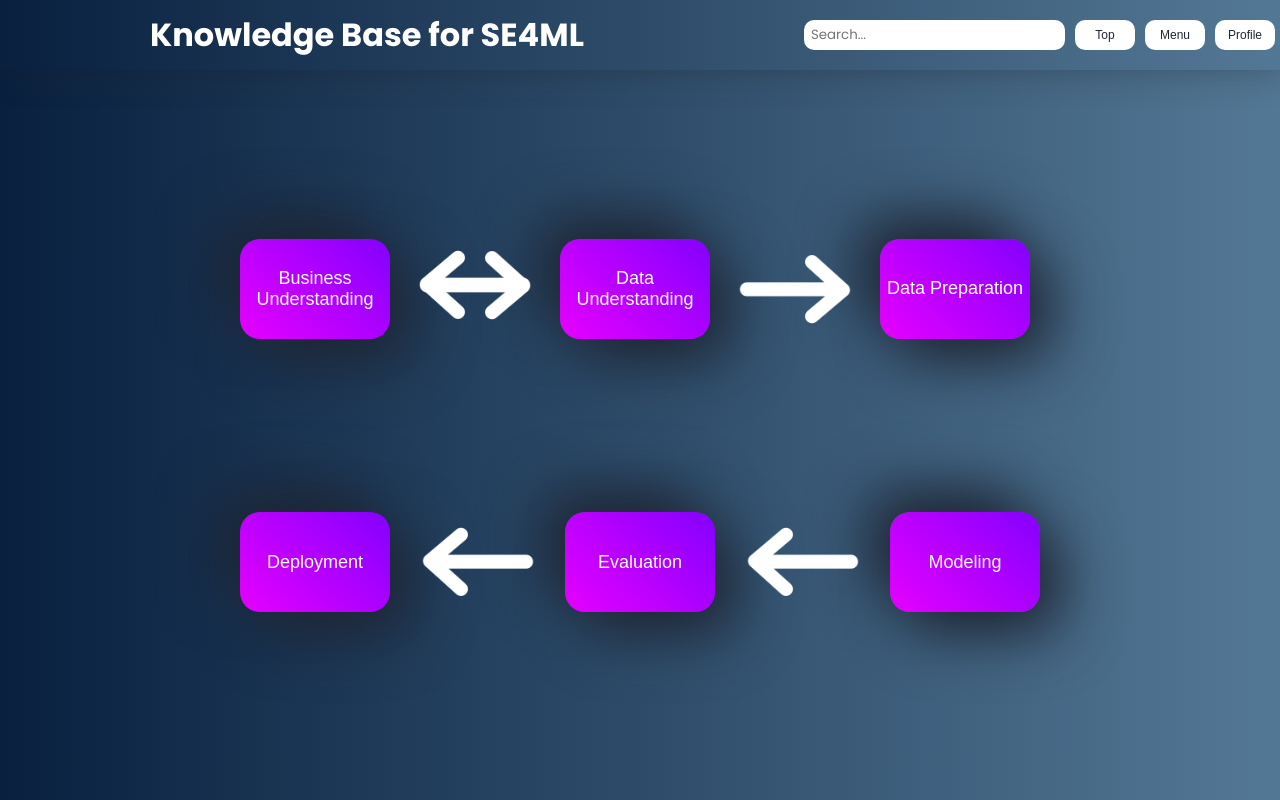
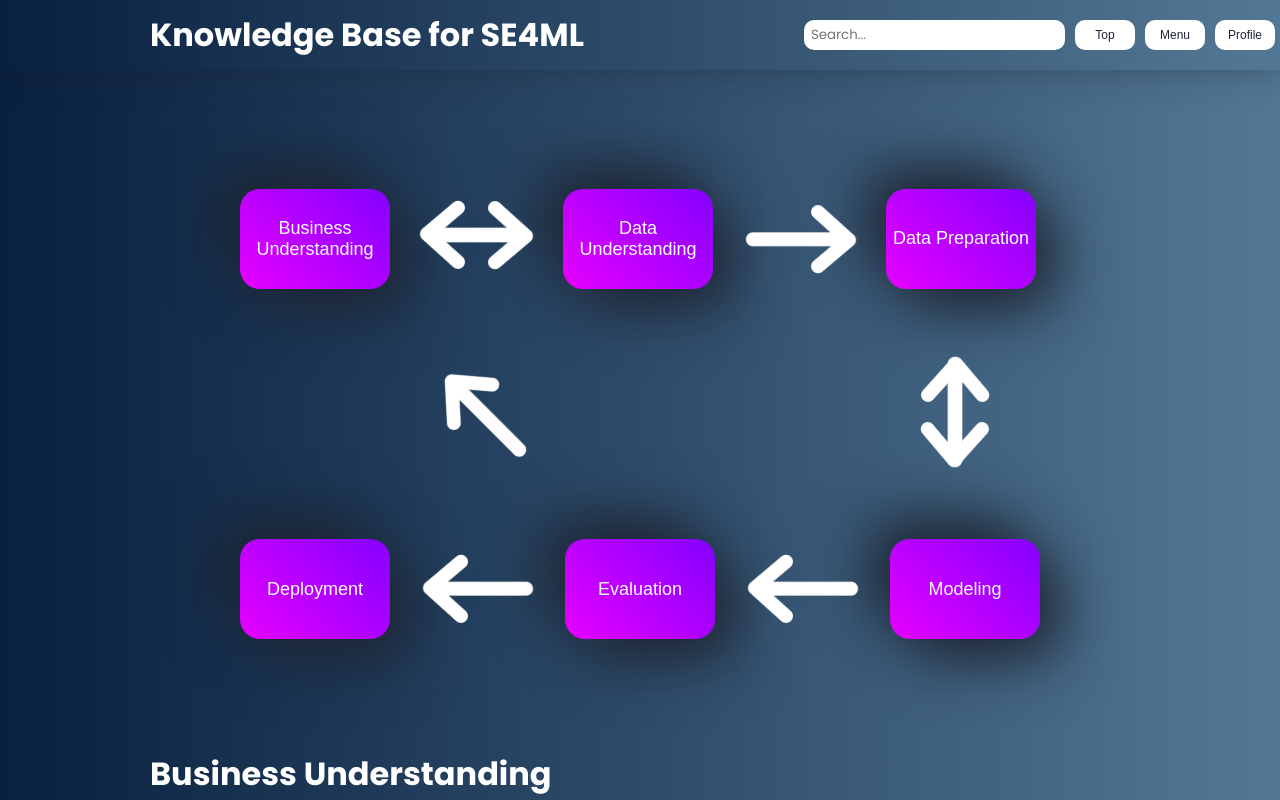
Before and after one commit to ennorondo/Knowledge-Base-4-ML, a React (Create React App) app: page / in a window 1280 px wide. Shown: the top 800 px of the page. Built offline with nearby package versions, Linux system fonts and the light colour scheme.

Commit message:
updated arrows

```diff
--- a/src/components/MLDP.css
+++ b/src/components/MLDP.css
@@ -1,5 +1,5 @@
 .development-process-container {
-  margin-top: 200px;
+  margin-top: 150px;
   height: 500px;
   width: 100%;
   padding-top: 100px;
@@ -16,7 +16,6 @@
 
 .upper-content {
   display: flex;
-  margin-bottom: 100px;
   align-items: center;
 }
 
@@ -57,6 +56,7 @@
   top: 0;
   right: 0;
   width: 170px;
+  margin-left: 3px;
 
 }
 
@@ -74,3 +74,32 @@
   right: 0;
   width: 170px;
 }
+
+.aslant-arrow-icon-lower {
+  transform: rotate(315deg);
+  width: 170px;
+  margin-left: 160px;
+}
+
+.up-arrow-icon-lower {
+
+  top: 0;
+  right: 0;
+  width: 170px;
+  margin-left: 300px;
+}
+
+.down-arrow-icon-lower {
+
+  transform: rotate(180deg);
+  position: absolute;
+  top: 0;
+  left: 0;
+  width: 170px;
+  margin-left: 300px;
+}
+
+.mid-arrows {
+  display: flex;
+  align-items: center;
+}
--- a/src/components/MLDP.js
+++ b/src/components/MLDP.js
@@ -27,6 +27,13 @@ export default function DevelopmentProcess() {
             name="Data Preparation"
           />
         </div>
+        <div className="mid-arrows">
+          <img src={UpArrow} alt="UpArrow" className="aslant-arrow-icon-lower" />
+          <div className="img-container">
+            <img src={UpArrow} alt="UpArrow" className="up-arrow-icon-lower" />
+            <img src={UpArrow} alt="UpArrow" className="down-arrow-icon-lower" />
+          </div>
+        </div>
         <div className="lower-content">
           <ScrollButton
             targetId="scrollTarget-D"
--- a/src/components/ProcessViews.css
+++ b/src/components/ProcessViews.css
@@ -17,6 +17,7 @@
 
   display: flex;
   justify-content: space-between;
+  align-items: center;
   margin-bottom: 100px;
   margin-left: 250px;
   margin-right: 250px;
--- a/src/components/ProcessViews.js
+++ b/src/components/ProcessViews.js
@@ -1,5 +1,6 @@
 import React from "react"
 import ScrollButton from "./features/Scrollbutton"
+import UpArrow from "./icons/UpArrow.png"
 
 
 function ProcessView(props) {
@@ -16,10 +17,12 @@ function ProcessView(props) {
           name={props.name}
           targetId={props.targetId}
         />
+        <img src={UpArrow} alt="UpArrow" className="right-arrow-icon" />
         <ScrollButton
           name={props.name2}
           targetId={props.targetId2}
         />
+        <img src={UpArrow} alt="UpArrow" className="right-arrow-icon" />
         <ScrollButton
           name={props.name3}
           targetId={props.targetId3}
```
